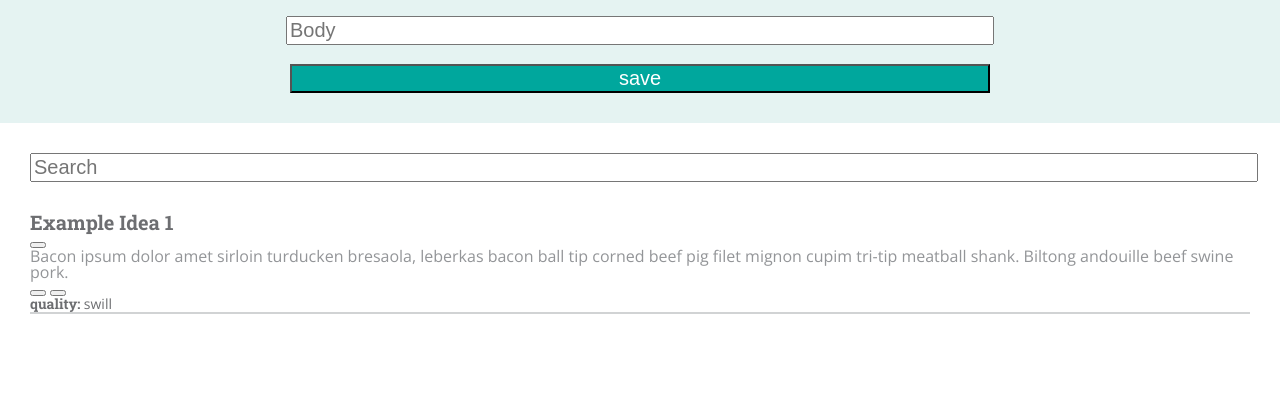
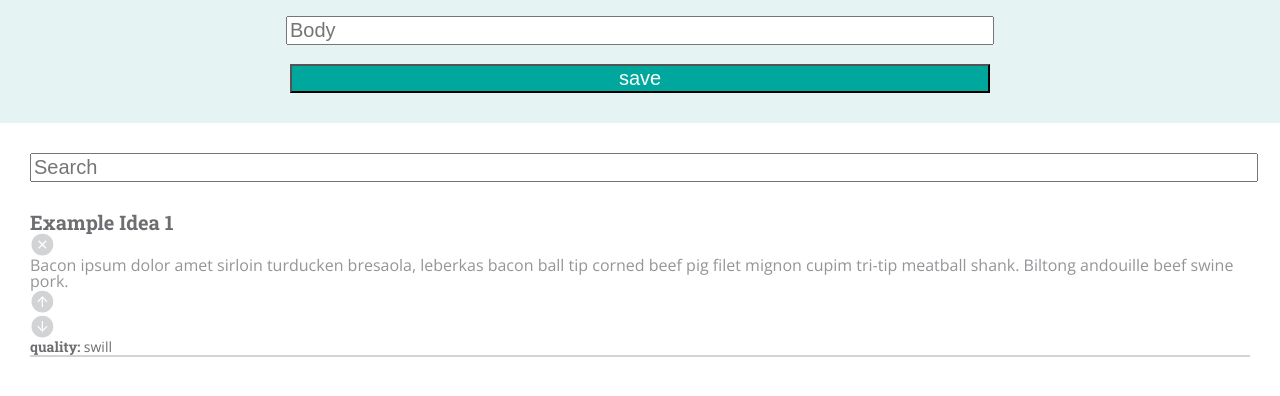
Before and after one commit to ianlancaster/idea-box, a plain HTML site: page index.html in a window 1280 px wide. Shown: the part 142-538 px from the top of the page. Drawn offline with nearby package versions, Linux system fonts and the light colour scheme.

Commit message:
Buttons images set for idea with hover changes

```diff
--- a/css/styles.css
+++ b/css/styles.css
@@ -63,9 +63,42 @@ main {
   font-size: 20px;
 }
 
+.deleteIdeaButton {
+  background-image: url("../img/delete.svg");
+  height: 25px;
+  width: 25px;
+}
+
+.deleteIdeaButton:hover {
+  background-image: url("../img/delete-hover.svg");
+  cursor: pointer;
+}
+
 .ideaBody {
   color: #939598;
   font-family: 'open sans', sans-serif;
+}
+
+.ideaPromoteButton {
+  background-image: url("../img/upvote.svg");
+  height: 25px;
+  width: 25px;
+}
+
+.ideaPromoteButton:hover {
+  background-image: url("../img/upvote-hover.svg");
+  cursor: pointer;
+}
+
+.ideaDemoteButton {
+  background-image: url("../img/downvote.svg");
+  height: 25px;
+  width: 25px;
+}
+
+.ideaDemoteButton:hover {
+  background-image: url("../img/downvote-hover.svg");
+  cursor: pointer;
 }
 
 .ideaQualityLabel {
--- a/index.html
+++ b/index.html
@@ -21,12 +21,12 @@
       <section id="ideaList">
         <article class="idea">
           <h3 class="ideaTitle">Example Idea 1</h3>
-          <button class="deleteIdeaButton" type="button"></button>
+          <div class="deleteIdeaButton"></div>
           <p class="ideaBody">
             Bacon ipsum dolor amet sirloin turducken bresaola, leberkas bacon ball tip corned beef pig filet mignon cupim tri-tip meatball shank. Biltong andouille beef swine pork.
           </p>
-          <button class="ideaPromptButton" type="button"></button>
-          <button class="ideaDemoteButton" type="button"></button>
+          <div class="ideaPromoteButton"></div>
+          <div class="ideaDemoteButton"></div>
           <p class="ideaQuality">
             <span class="ideaQualityLabel">quality: </span><span class="ideaQualityValue">swill</span>
           </p>
```
